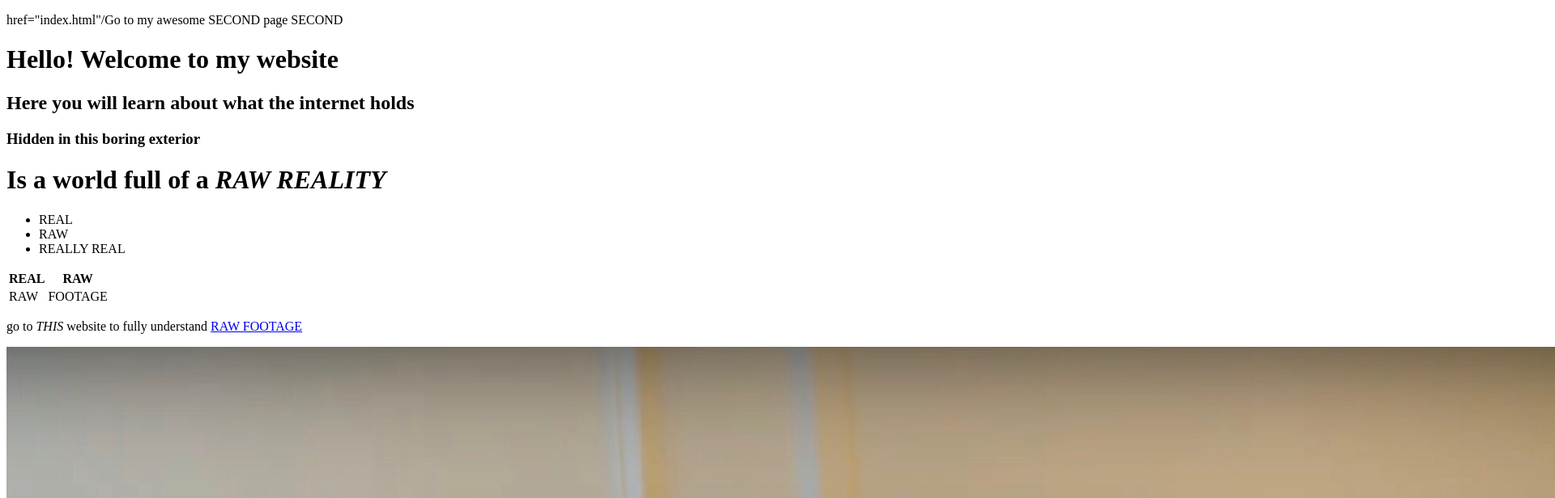
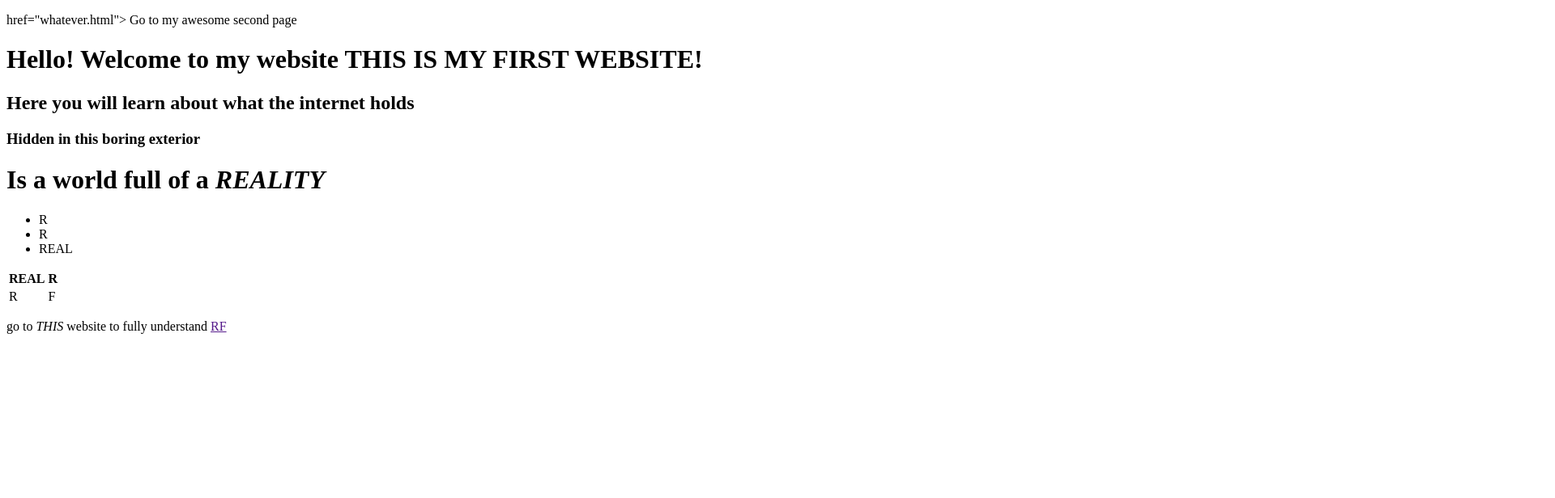
Before and after one commit to katzforcats/katzforcats.github.io, a plain HTML site: page whatever.html in a window 1280 px wide. Shown: the top 616 px of the page at 81% size, 1920 px wide, since content can reach past the window. Drawn offline with Linux system fonts and the light colour scheme.

Commit message:
more amazing updates

```diff
--- a/whatever.html
+++ b/whatever.html
@@ -1,33 +1,33 @@
 <!DOCTYPE html>
 <html>
-    <!-- this is my SECOND time coding SECOND!!! -->
+        <!-- this is my first time coding FIRST!!! -->
         <head>
-        <title>The SECOND History of the Internet Website</title>
+            <title>The History of the Internet Website</title>
         </head>
         <body>
                 <p>
-            <a> href="index.html"/Go to my awesome SECOND page SECOND </a>
+                        <a> href="whatever.html"> Go to my awesome second page </a>
                 </p>
-        <h1>Hello! Welcome to my website</h1>
+            <h1>Hello! Welcome to my website THIS IS MY FIRST WEBSITE!</h1>
             <h2>Here you will learn about what the internet holds</h2>
             <h3>Hidden in this <strong>boring exterior</strong></h3>
-        <h1>Is a world full of a <em>RAW REALITY</em></h1>
+            <h1>Is a world full of a <em>REALITY</em></h1>
             <ul>
+                <li>R</li>
+                <li>R</li>
                 <li>REAL</li>
-            <li>RAW</li>
-            <li>REALLY REAL</li>
             </ul>
             <table>
                 <tr>
                     <th>REAL</th>
-                <th>RAW</th>
+                    <th>R</th>
                 </tr>
                 <tr>
-                <td>RAW</td>
-                <td>FOOTAGE</td>
+                    <td>R</td>
+                    <td>F</td>
                 </tr>
             </table>
-        <p>go to <em>THIS</em> website to fully understand <a href="https://www.youtube.com/watch?v=dAD_dQ1DyiI">RAW FOOTAGE</a></p>
-        <img src="image.jpeg">
+            <p>go to <em>THIS</em> website to fully understand <a href="">RF</a></p>
+            <img src=">
         </body>
     </html>
```
Lines whose indentation alone changed are shown as unchanged.
